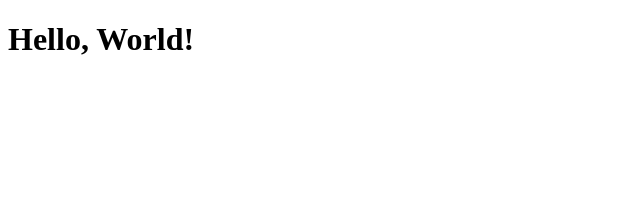
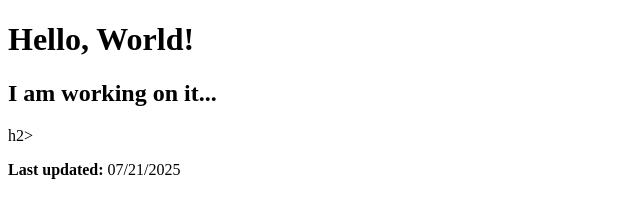
Before and after one commit to promenox/promenox.github.io, a plain HTML site: page index.html in a window 1280 px wide. Shown: the whole page, without its empty margins (0-640 px from the left). Drawn offline with Linux system fonts and the light colour scheme.

Commit message:
Made a small update note for index.html

```diff
--- a/index.html
+++ b/index.html
@@ -7,5 +7,7 @@
 </head>
 <body>
   <h1>Hello, World!</h1>
+  <h2>I am working on it...</h2>h2>
+  <p><b>Last updated:</b> 07/21/2025</p>
 </body>
 </html>
```
